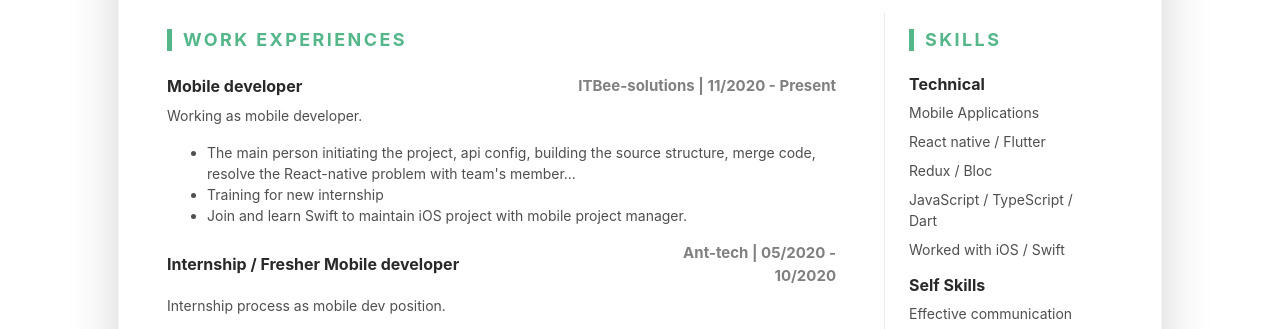
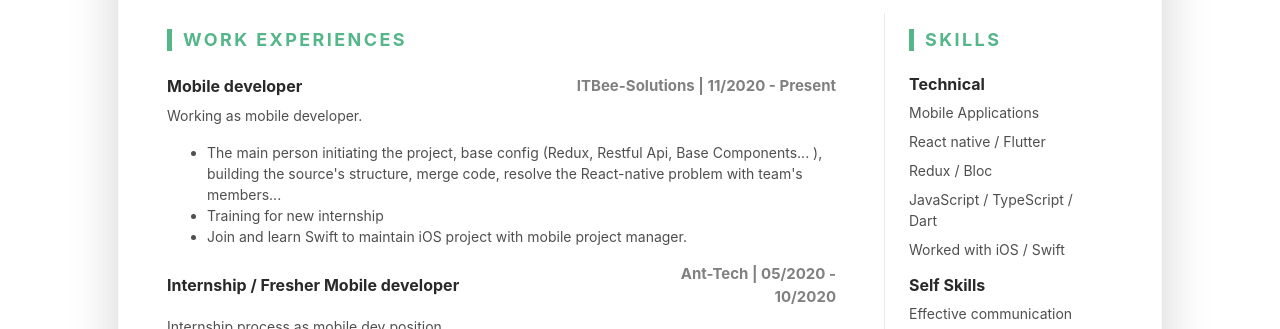
Before and after one commit to vietnguyenhoangw/online-cv-vietnguyenhoangw, a plain HTML site: page index.html in a window 1280 px wide. Shown: the part 421-750 px from the top of the page. Drawn offline with nearby package versions, Linux system fonts and the light colour scheme; a script that the page names is missing.

Commit message:
:penguin: Update

```diff
--- a/index.html
+++ b/index.html
@@ -2,7 +2,7 @@
 <html lang="en">
 
 <head>
-	<title>DevResume - Bootstrap 4 Resume/CV Template For Software Developers</title>
+	<title>vietnguyenhoangw-cv</title>
 
 	<!-- Meta -->
 	<meta charset="utf-8">
@@ -10,7 +10,7 @@
 	<meta name="viewport" content="width=device-width, initial-scale=1.0">
 	<meta name="description" content="">
 	<meta name="author" content="Xiaoying Riley at 3rd Wave Media">
-	<link rel="shortcut icon" href="favicon.ico">
+	<link rel="shortcut icon" href="./assets/images/profile-image.jpeg">
 
 	<!-- Google Fonts -->
 	<link href="https://fonts.googleapis.com/css?family=Roboto:300,400,500,700,900" rel="stylesheet">
@@ -105,15 +105,16 @@
 										</h3>
 										<div class=" col-12 col-md-5 col-lg-5 text-right"
 											style="font-size: 15px !important; font-weight: bold; color: gray;">
-											ITBee-solutions | 11/2020 - Present</div>
+											ITBee-Solutions | 11/2020 - Present</div>
 
 									</div>
 									<div class="item-content">
 										<p>Working as mobile developer.</p>
 										<ul class="resume-list">
 											<li>The main person initiating the project,
-												api config, building the source structure, merge code, resolve the
-												React-native problem with team's member...</li>
+												base config (Redux, Restful Api, Base Components... ), building the
+												source's structure, merge code, resolve the
+												React-native problem with team's members...</li>
 											<li>Training for new internship</li>
 											<li>Join and learn Swift to maintain iOS project with mobile project
 												manager.</li>
@@ -126,7 +127,7 @@
 										</h3>
 										<div class=" col-12 col-md-6 col-lg-4 text-right"
 											style="font-size: 15px !important; font-weight: bold; color: gray;">
-											Ant-tech | 05/2020 - 10/2020</div>
+											Ant-Tech | 05/2020 - 10/2020</div>
 
 									</div>
 									<div class="item-content">
```
